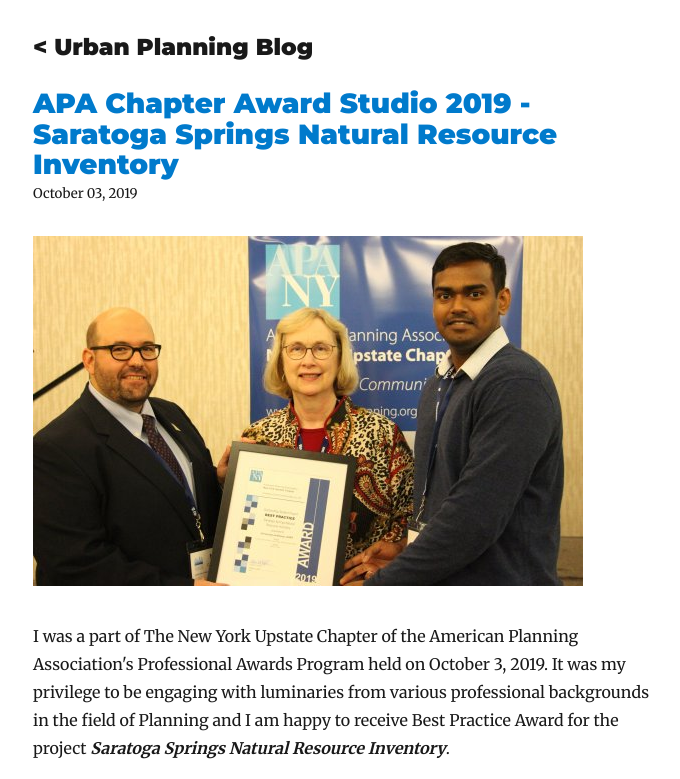
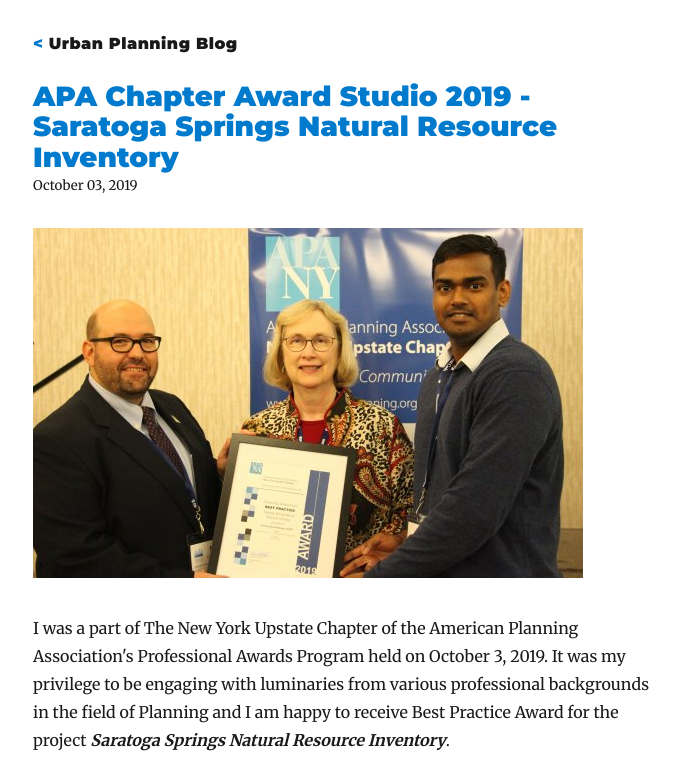
Before and after one commit to santhoshsoundar/planning-projects, a Gatsby site: page /award-saratoga-springs/ in a window 1280 px wide. Shown: the top 779 px of the page, without its empty margins (292-972 px from the left). Built offline with nearby package versions, Linux system fonts and the light colour scheme; Gatsby itself is replaced by a stand-in of ours; some packages are replaced by stand-ins of ours.

Commit message:
updated box shadows for header links

```diff
--- /dev/null
+++ b/src/components/layout.css
@@ -0,0 +1,8 @@
+.headerLink {
+    transition: 0.3s;
+    box-shadow: none;
+}
+
+.headerLink:hover {
+    box-shadow: 0 1px 0 0 #007acc;
+}
--- a/src/components/layout.js
+++ b/src/components/layout.js
@@ -1,5 +1,6 @@
 import React from "react"
 import { Link } from "gatsby"
+import './layout.css';
 
 import { rhythm, scale } from "../utils/typography"
 
@@ -30,22 +31,24 @@ const Layout = ({ location, title, children }) => {
     )
   } else {
     header = (
-      <h3
+      <h4
         style={{
           fontFamily: `Montserrat, sans-serif`,
           marginTop: 0,
+          letterSpacing: 0.5,
+          textTransform: "none"
         }}
       >
         <Link
           style={{
-            boxShadow: `none`,
             color: `inherit`,
           }}
+          className="headerLink"
           to={`/`}
         >
-          {`< ${title}`}
+          <span style={{ color: '#007acc' }}>{`<`} {" "}</span>{title}
         </Link>
-      </h3>
+      </h4>
     )
   }
   return (
--- a/src/templates/blog-post.js
+++ b/src/templates/blog-post.js
@@ -25,7 +25,6 @@ const BlogPostTemplate = ({ data, pageContext, location }) => {
               marginBottom: 0,
               color: '#007acc',
               fontFamily: `Montserrat, sans-serif`,
-
             }}
           >
             {post.frontmatter.title}
```
